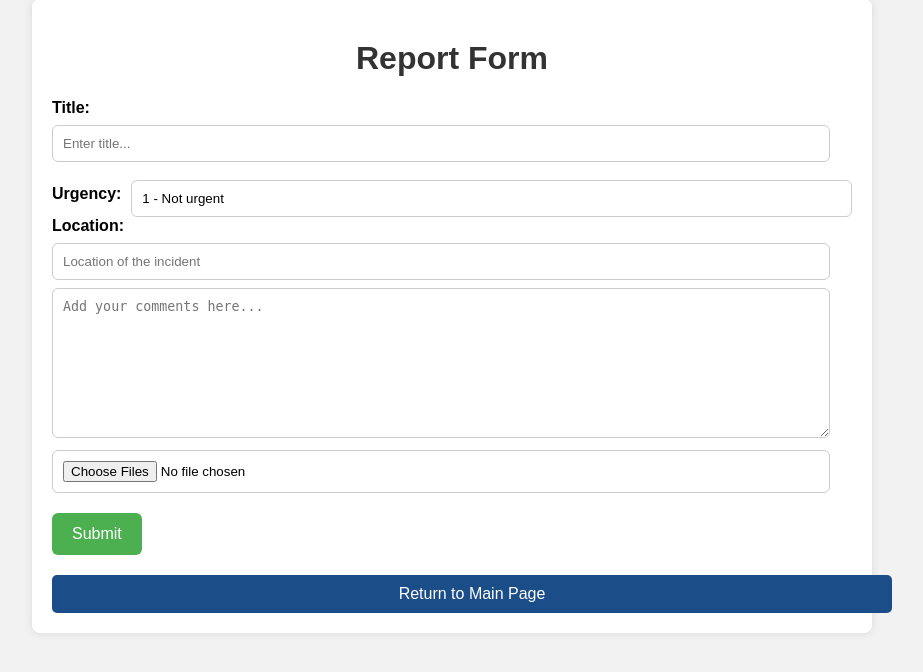
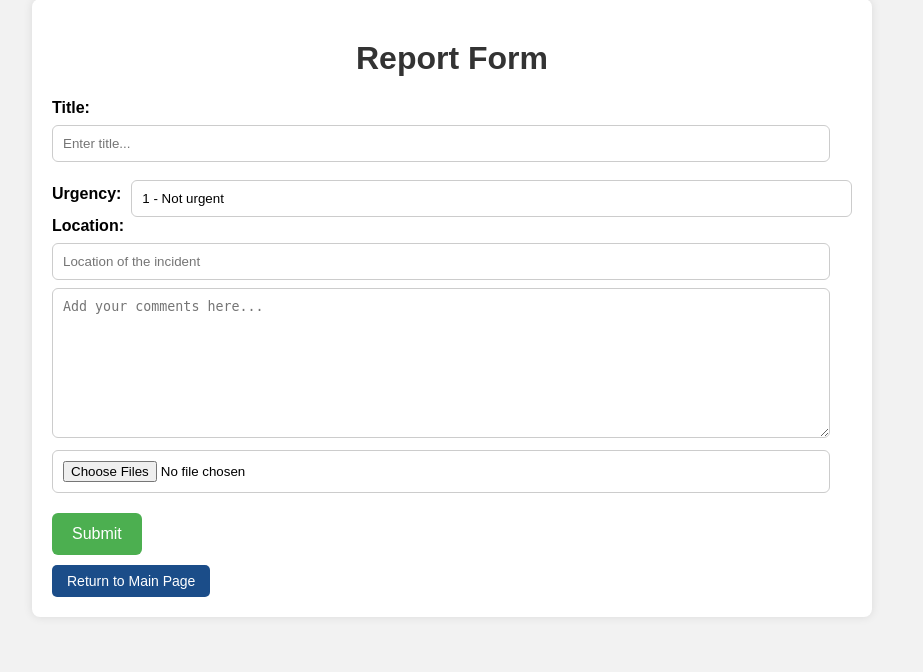
Before and after one commit to yanglanxu/project-a-10, a Django app: template a10app/templates/make_report.html in a window 1280 px wide. Shown: the part 21-693 px from the top of the page, without its empty margins (188-1111 px from the left). Run offline with Django 3.2, Linux system fonts and the light colour scheme; the template is opened without the code that fills it, so the values that code supplies are empty.

Commit message:
Testing to see report.html intergrates well

```diff
--- a/a10app/templates/make_report.html
+++ b/a10app/templates/make_report.html
@@ -91,14 +91,12 @@
             color: #fff;
             border: none;
             border-radius: 5px;
-            padding: 10px 20px;
-            font-size: 16px;
+            padding: 8px 15px;
+            font-size: 14px;
             text-decoration: none;
             cursor: pointer;
-            display: block;
-            width: 100%;
-            text-align: center;
-            margin-top: 20px;
+            display: inline-block;
+            margin-top: 10px;
         }
 
         .error-message {
@@ -116,7 +114,7 @@
             {% csrf_token %}
 
             {% if form.errors %}
-                <p class="error-message">You must fill in the title, location, and text.</p>
+                <p class="error-message">{{ form.errors }}</p>
             {% endif %}
 
             <label for="title">Title:</label>
```
